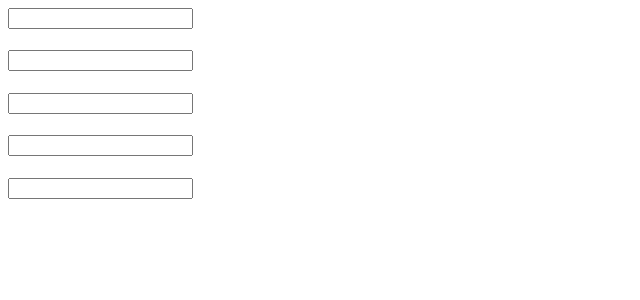
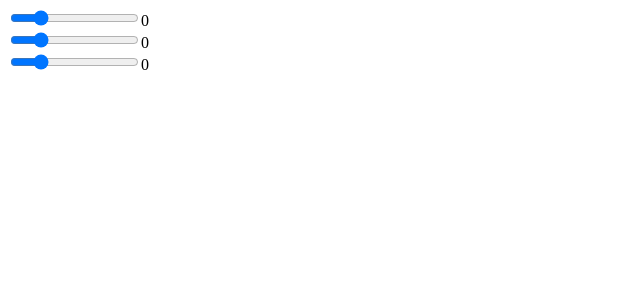
Before and after one commit to dacianspinu/react-experiments, a React app: page / in a window 1280 px wide. Shown: the top 300 px of the page, without its empty margins (0-640 px from the left). Built offline with nearby package versions, Linux system fonts and the light colour scheme.

Commit message:
Using refs to access & update components

```diff
--- a/App.js
+++ b/App.js
@@ -4,35 +4,42 @@
   constructor() {
     super();
     this.state = {
-      txt: ""
+      red: 0,
+      green: 0,
+      blue: 0
     }
     this.update = this.update.bind(this)
   }
   update(e) {
-    this.setState({txt: e.target.value})
+    this.setState({
+      red: ReactDOM.findDOMNode(this.refs.red).value,
+      green: ReactDOM.findDOMNode(this.refs.green).value,
+      blue: ReactDOM.findDOMNode(this.refs.blue).value
+    })
   }
   render() {
-    let txt = this.props.txt;
-    let cat = this.props.cat;
     return (
-      <div class="class">
-        <Widget txt={this.state.txt} update={this.update} />
-        <Widget txt={this.state.txt} update={this.update} />
-        <Widget txt={this.state.txt} update={this.update} />
-        <Widget txt={this.state.txt} update={this.update} />
-        <Widget txt={this.state.txt} update={this.update} />
+      <div>
+        <Slider ref="red" update={this.update} />
+        {this.state.red}
+        <br></br>
+        <Slider ref="green" update={this.update} />
+        {this.state.green}
+        <br></br>
+        <Slider ref="blue" update={this.update} />
+        {this.state.blue}
+        <br></br>
       </div>
     );
   }
 }
 
-const Widget = (props) => {
-  return (
-    <div>
-      <input type="text" onChange={props.update}></input>
-      <h1>{props.txt}</h1>
-    </div>
-  )
+class Slider extends React.Component {
+  render() {
+    return (
+      <input type="range" min="0" max="250" onChange={this.props.update} default="0"></input>
+    );
+  }
 }
 
 
```
